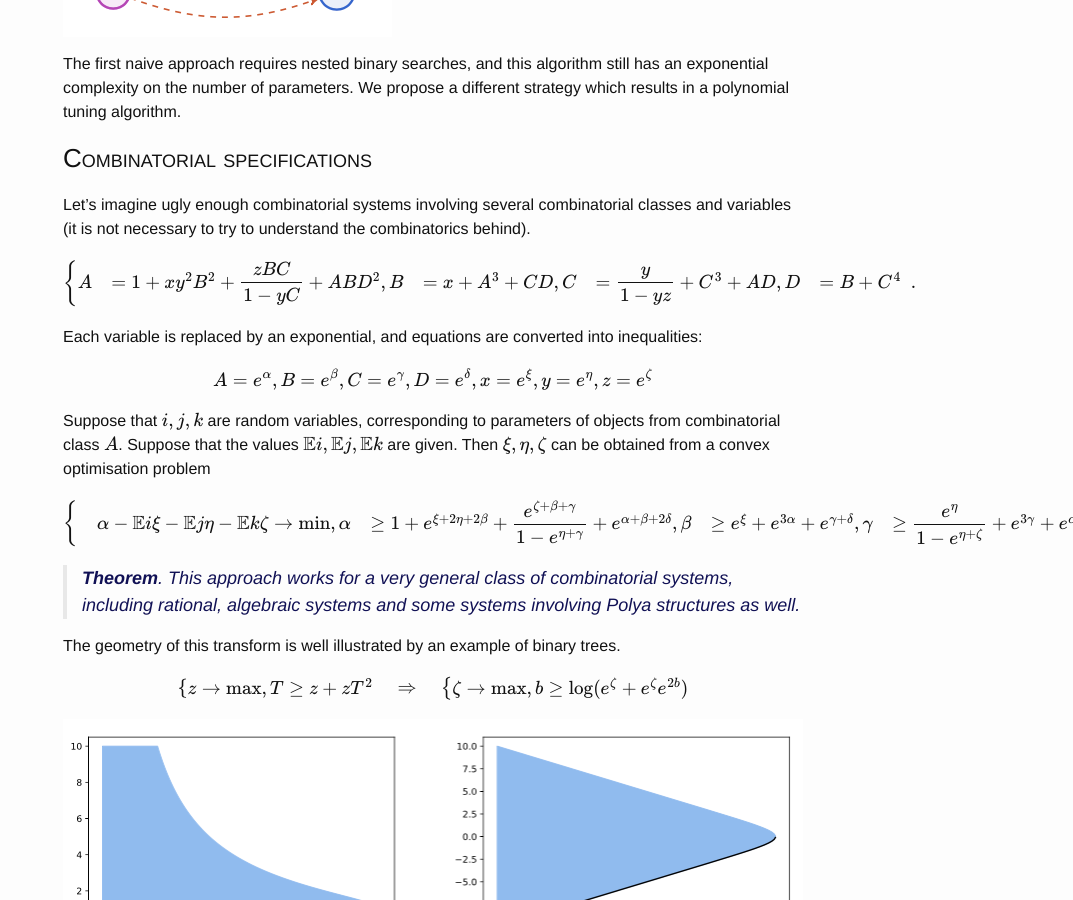
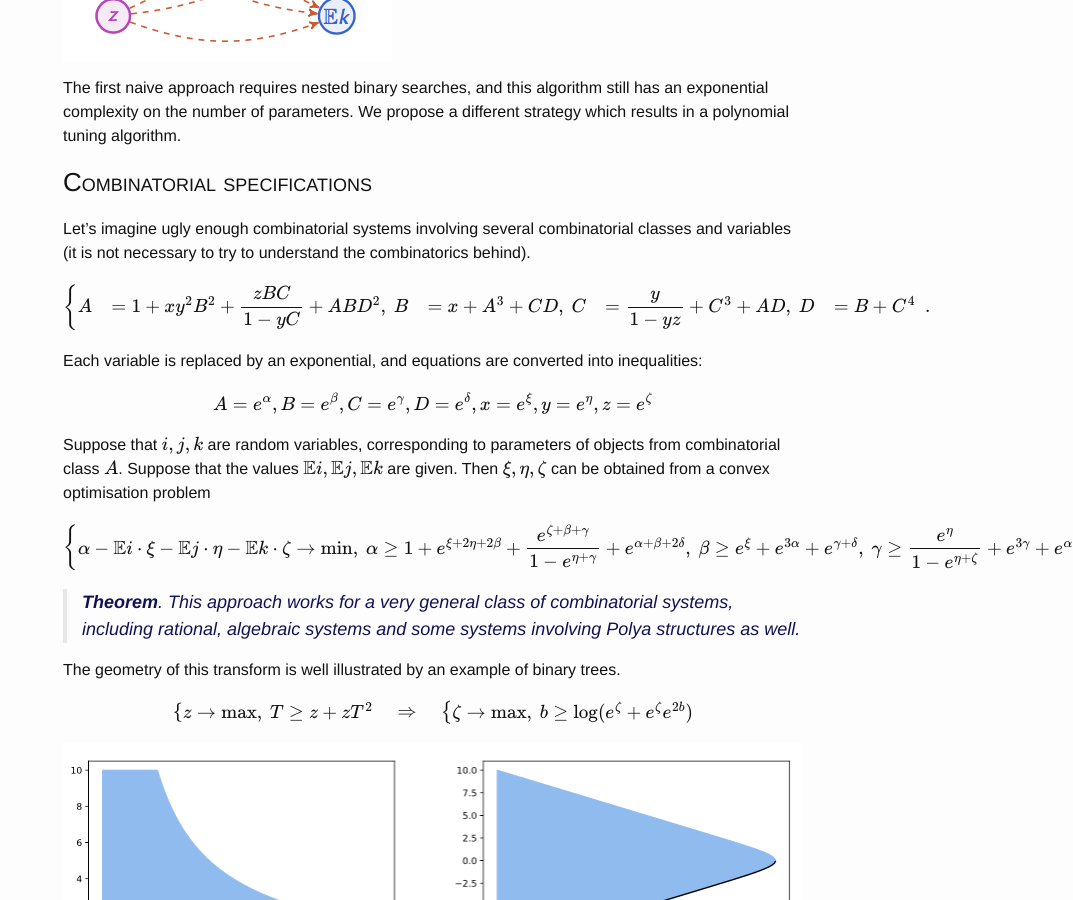
Before and after one commit to Sergey-A-Dovgal/sergey-a-dovgal.github.io, a Jekyll site: the page built from _posts/2017-08-27-multiparametric-combinatorial-tuning.md, in a window 1280 px wide and 900 px high, scrolled down 7096 px. Shown: the whole window, without its empty margins (207-1280 px from the left). Built offline with Jekyll 4.4.1, drawn with Linux system fonts in a browser that asks for light colours; formulas are drawn with MathJax 3; comment, search, counter and statistics services are not loaded; some of the changed text lies outside the part shown.

```diff
--- a/_posts/2017-08-27-multiparametric-combinatorial-tuning.md
+++ b/_posts/2017-08-27-multiparametric-combinatorial-tuning.md
@@ -311,9 +313,9 @@ combinatorics behind).
 
 \\[
 \begin{cases}
-    A &= 1 + xy^2 B^2 + \dfrac{z BC}{1 - y C} + ABD^2 , \\
-    B &= x + A^3 + CD , \\
-    C &= \dfrac{y}{1 - yz} + C^3 + AD , \\
+    A &= 1 + xy^2 B^2 + \dfrac{z BC}{1 - y C} + ABD^2 , \\\
+    B &= x + A^3 + CD , \\\
+    C &= \dfrac{y}{1 - yz} + C^3 + AD , \\\
     D &= B + C^4 \enspace .
 \end{cases}
 \\]
@@ -330,15 +332,19 @@ of objects from combinatorial class \\( A \\). Suppose that the values
 Then \\( \xi, \eta, \zeta \\) can be obtained from a convex optimisation problem
 \\[
 \begin{cases}
-           & \alpha - \mathbb E i \xi - \mathbb E j \eta - \mathbb E k \zeta \to \min ,\\
-    \alpha &\geq 1 + e^{\xi + 2 \eta + 2 \beta}
+           \alpha
+            - \mathbb E i \cdot \xi
+            - \mathbb E j \cdot \eta
+            - \mathbb E k \cdot \zeta
+            \to \min ,\\\
+    \alpha \geq 1 + e^{\xi + 2 \eta + 2 \beta}
             + \dfrac{e^{\zeta + \beta + \gamma}}{1 - e^{\eta+\gamma}}
-            + e^{\alpha + \beta + 2 \delta} , \\
-    \beta  &\geq e^\xi + e^{3 \alpha} + e^{\gamma + \delta} , \\
-    \gamma &\geq \dfrac{e^\eta}{1 - e^{\eta + \zeta}}
+            + e^{\alpha + \beta + 2 \delta} , \\\
+    \beta  \geq e^\xi + e^{3 \alpha} + e^{\gamma + \delta} , \\\
+    \gamma \geq \dfrac{e^\eta}{1 - e^{\eta + \zeta}}
             + e^{3 \gamma}
-            + e^{\alpha + \delta} , \\
-    \delta &\geq e^\beta + e^{4 \gamma} \enspace .
+            + e^{\alpha + \delta} , \\\
+    \delta \geq e^\beta + e^{4 \gamma} \enspace .
 \end{cases}
 \\]
 
@@ -350,12 +356,12 @@ The geometry of this transform is well illustrated by an example of binary
 trees.
 \\[
     \begin{cases}
-        z \to \max , \\
+        z \to \max , \\\
         T \geq z + z T^2
     \end{cases}
     \quad \Rightarrow \quad
     \begin{cases}
-        \zeta \to \max , \\
+        \zeta \to \max , \\\
         b \geq \log(e^\zeta + e^\zeta e^{2b})
     \end{cases}
 \\]
```
Also changed, not shown: other parts of _posts/2017-08-27-multiparametric-combinatorial-tuning.md (+5 -3 lines).
